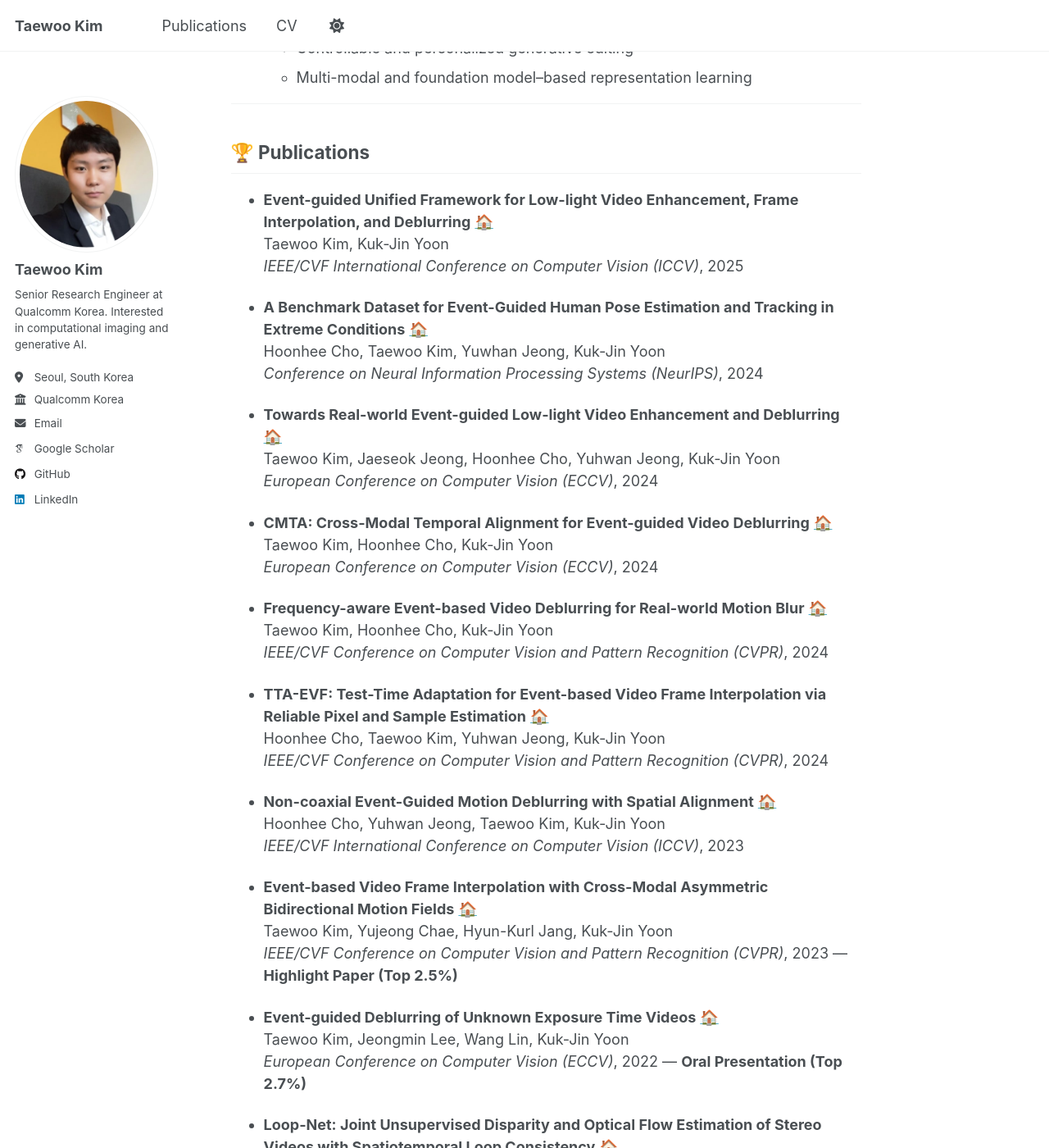
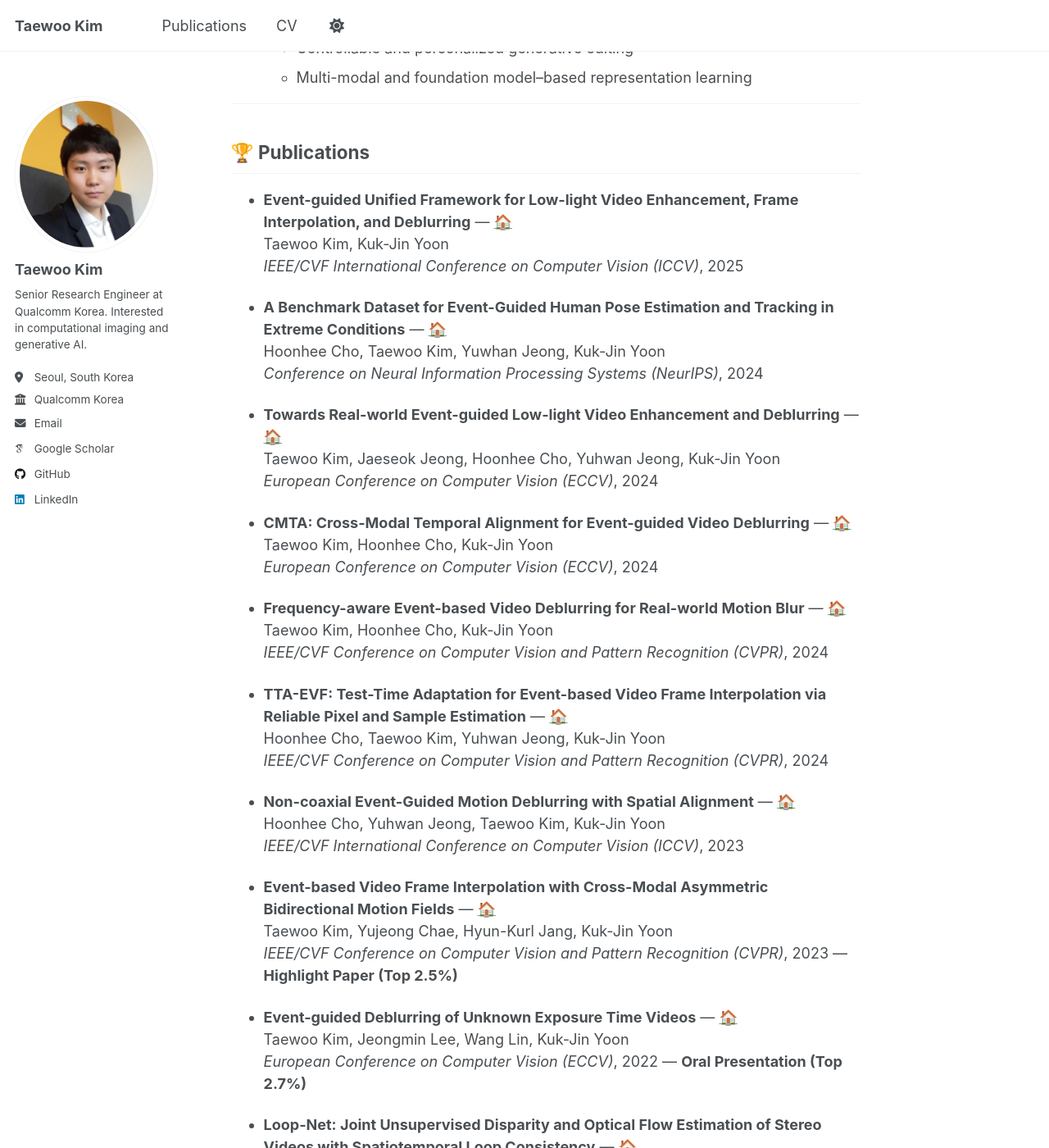
Before and after one commit to intelpro/intelpro.github.io, a Jekyll site: the page built from _pages/about.md, in a window 1280 px wide and 1400 px high, scrolled down 723 px. Shown: the whole window at 82% size. Built offline with Jekyll 4.4.1, drawn with Linux system fonts in a browser that asks for light colours; some web fonts are replaced; a script that is not in the unit is left out.

Commit message:
Update about.md

```diff
--- a/_pages/about.md
+++ b/_pages/about.md
@@ -27,42 +27,42 @@ Hi, I am a researcher and engineer specializing in computer vision and machine l
 
 ## 🏆 Publications
 
-- **Event-guided Unified Framework for Low-light Video Enhancement, Frame Interpolation, and Deblurring** [🏠](https://openaccess.thecvf.com/content/ICCV2025/papers/Kim_Event-guided_Unified_Framework_for_Low-light_Video_Enhancement_Frame_Interpolation_and_ICCV_2025_paper.pdf)
+- **Event-guided Unified Framework for Low-light Video Enhancement, Frame Interpolation, and Deblurring** — [🏠](https://openaccess.thecvf.com/content/ICCV2025/papers/Kim_Event-guided_Unified_Framework_for_Low-light_Video_Enhancement_Frame_Interpolation_and_ICCV_2025_paper.pdf)
   Taewoo Kim, Kuk-Jin Yoon
   *IEEE/CVF International Conference on Computer Vision (ICCV)*, 2025
 
-- **A Benchmark Dataset for Event-Guided Human Pose Estimation and Tracking in Extreme Conditions** [🏠](URL_HERE)
+- **A Benchmark Dataset for Event-Guided Human Pose Estimation and Tracking in Extreme Conditions** — [🏠](URL_HERE)
   Hoonhee Cho, Taewoo Kim, Yuwhan Jeong, Kuk-Jin Yoon
   *Conference on Neural Information Processing Systems (NeurIPS)*, 2024
 
-- **Towards Real-world Event-guided Low-light Video Enhancement and Deblurring** [🏠](URL_HERE)
+- **Towards Real-world Event-guided Low-light Video Enhancement and Deblurring** — [🏠](URL_HERE)
   Taewoo Kim, Jaeseok Jeong, Hoonhee Cho, Yuhwan Jeong, Kuk-Jin Yoon
   *European Conference on Computer Vision (ECCV)*, 2024
 
-- **CMTA: Cross-Modal Temporal Alignment for Event-guided Video Deblurring** [🏠](URL_HERE)
+- **CMTA: Cross-Modal Temporal Alignment for Event-guided Video Deblurring** — [🏠](URL_HERE)
   Taewoo Kim, Hoonhee Cho, Kuk-Jin Yoon
   *European Conference on Computer Vision (ECCV)*, 2024
 
-- **Frequency-aware Event-based Video Deblurring for Real-world Motion Blur** [🏠](URL_HERE)
+- **Frequency-aware Event-based Video Deblurring for Real-world Motion Blur** — [🏠](URL_HERE)
   Taewoo Kim, Hoonhee Cho, Kuk-Jin Yoon
   *IEEE/CVF Conference on Computer Vision and Pattern Recognition (CVPR)*, 2024
 
-- **TTA-EVF: Test-Time Adaptation for Event-based Video Frame Interpolation via Reliable Pixel and Sample Estimation** [🏠](URL_HERE)
+- **TTA-EVF: Test-Time Adaptation for Event-based Video Frame Interpolation via Reliable Pixel and Sample Estimation** — [🏠](URL_HERE)
   Hoonhee Cho, Taewoo Kim, Yuhwan Jeong, Kuk-Jin Yoon
   *IEEE/CVF Conference on Computer Vision and Pattern Recognition (CVPR)*, 2024
 
-- **Non-coaxial Event-Guided Motion Deblurring with Spatial Alignment** [🏠](URL_HERE)
+- **Non-coaxial Event-Guided Motion Deblurring with Spatial Alignment** — [🏠](URL_HERE)
   Hoonhee Cho, Yuhwan Jeong, Taewoo Kim, Kuk-Jin Yoon
   *IEEE/CVF International Conference on Computer Vision (ICCV)*, 2023
 
-- **Event-based Video Frame Interpolation with Cross-Modal Asymmetric Bidirectional Motion Fields** [🏠](URL_HERE)
+- **Event-based Video Frame Interpolation with Cross-Modal Asymmetric Bidirectional Motion Fields** — [🏠](URL_HERE)
   Taewoo Kim, Yujeong Chae, Hyun-Kurl Jang, Kuk-Jin Yoon
   *IEEE/CVF Conference on Computer Vision and Pattern Recognition (CVPR)*, 2023 — **Highlight Paper (Top 2.5%)**
 
-- **Event-guided Deblurring of Unknown Exposure Time Videos** [🏠](URL_HERE)
+- **Event-guided Deblurring of Unknown Exposure Time Videos** — [🏠](URL_HERE)
   Taewoo Kim, Jeongmin Lee, Wang Lin, Kuk-Jin Yoon
   *European Conference on Computer Vision (ECCV)*, 2022 — **Oral Presentation (Top 2.7%)**
 
-- **Loop-Net: Joint Unsupervised Disparity and Optical Flow Estimation of Stereo Videos with Spatiotemporal Loop Consistency** [🏠](URL_HERE)
+- **Loop-Net: Joint Unsupervised Disparity and Optical Flow Estimation of Stereo Videos with Spatiotemporal Loop Consistency** — [🏠](URL_HERE)
   Taewoo Kim, Kwonyoung Ryu, Kyeongseob Song, Kuk-Jin Yoon
   *IEEE Robotics and Automation Letters (RA-L)* & *IEEE/RSJ International Conference on Intelligent Robots and Systems (IROS)*, 2020 — **Oral Presentation**
```
